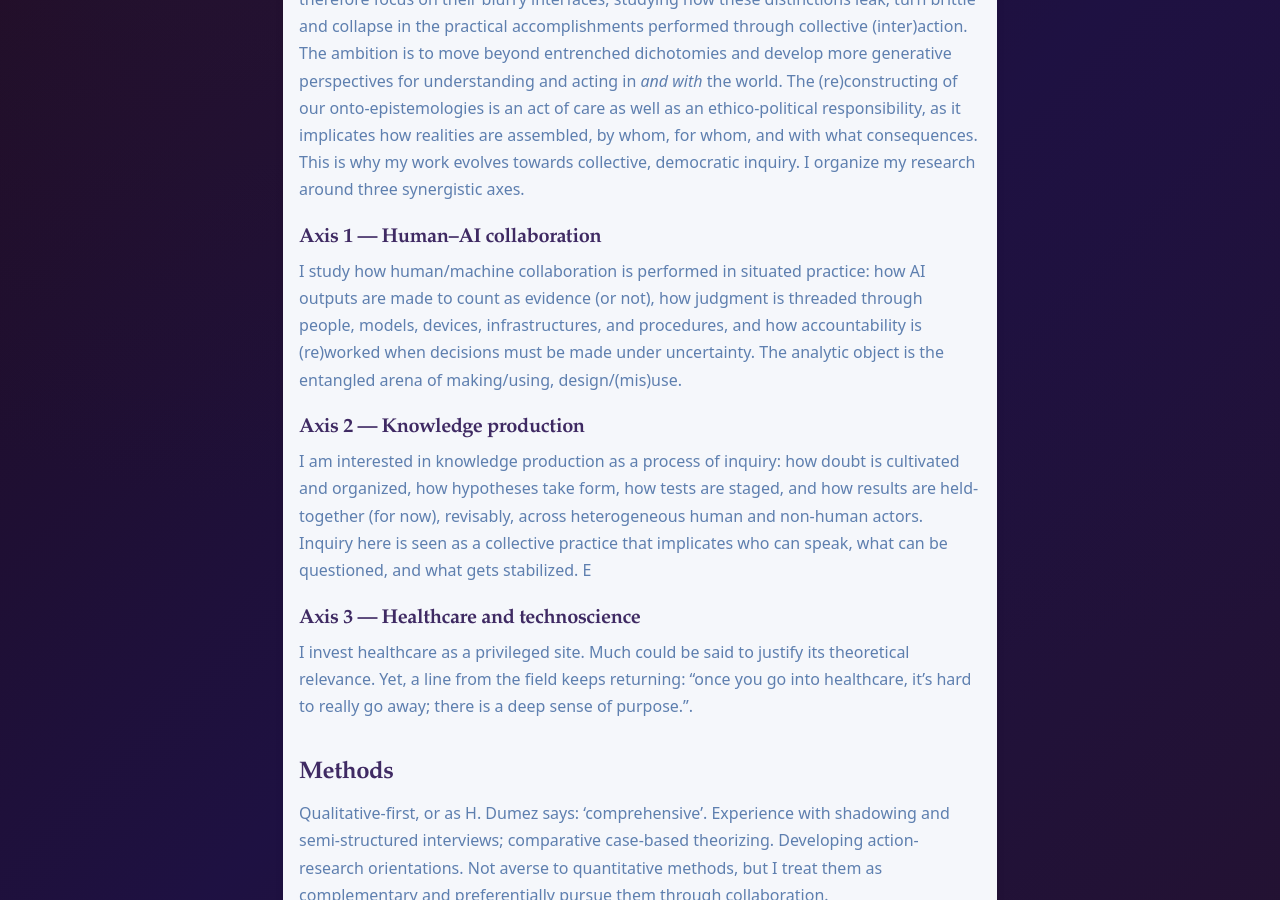
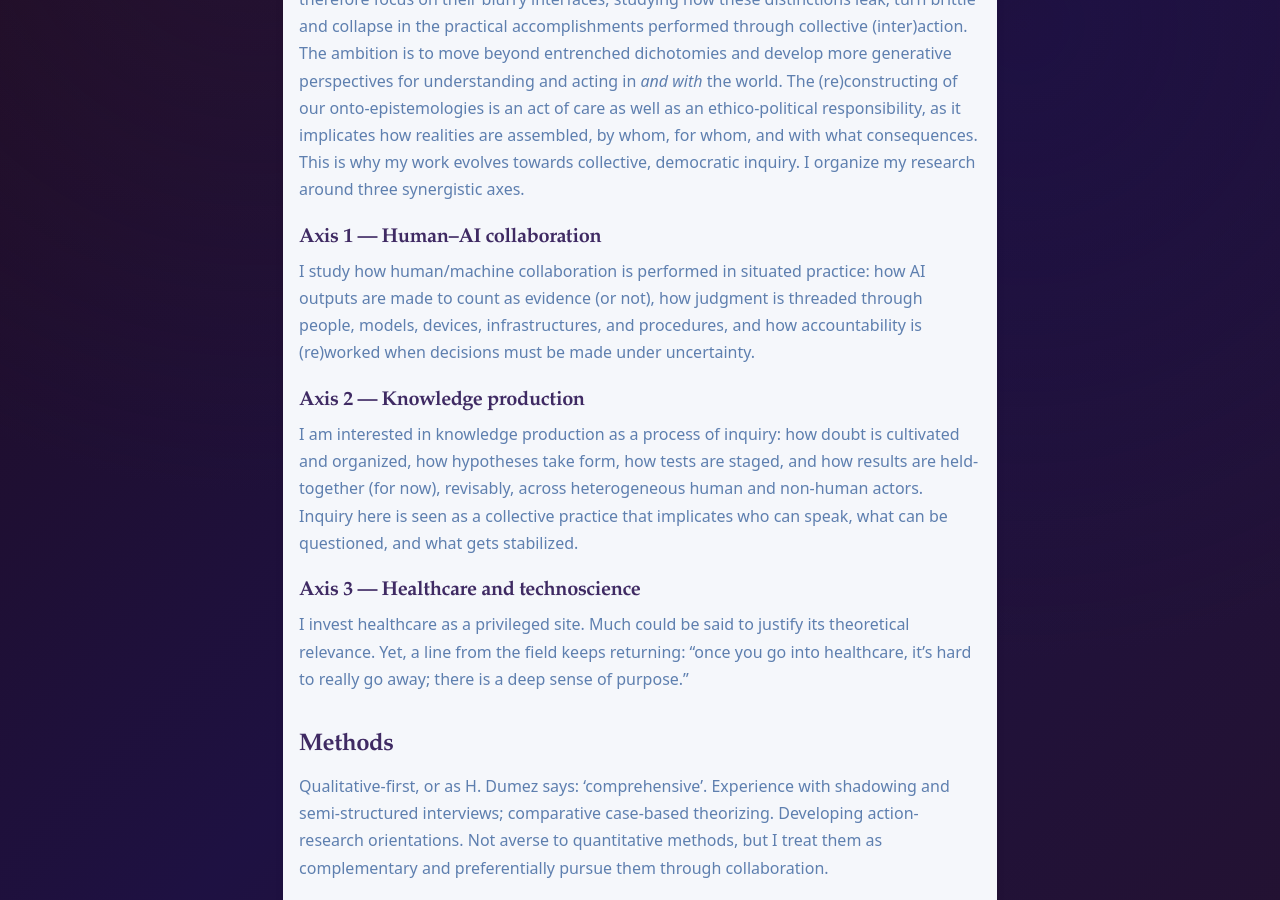
Before and after one commit to JPTorrents/jptorrents.github.io, a Jekyll site: the page built from _pages/index.md, in a window 1280 px wide and 900 px high, scrolled down 347 px. Built offline with Jekyll 4.4.1, drawn with Linux system fonts in a browser that asks for light colours.

Commit message:
Update index.md

```diff
--- a/_pages/index.md
+++ b/_pages/index.md
@@ -21,13 +21,13 @@ Fellow at the Centre de Recherche en Gestion (CNRS-i3), Institut Polytechnique d
 As a researcher, I work to challenge our traditional boundaries and habitual cuts: human/machine, knowing/doing, facts/values, expert/lay, organization/technology. I therefore focus on their blurry interfaces, studying how these distinctions leak, turn brittle and collapse in the practical accomplishments performed through collective (inter)action. The ambition is to move beyond entrenched dichotomies and develop more generative perspectives for understanding and acting in _and with_ the world. The (re)constructing of our onto-epistemologies is an act of care as well as an ethico-political responsibility, as it implicates how realities are assembled, by whom, for whom, and with what consequences. This is why my work evolves towards collective, democratic inquiry. I organize my research around three synergistic axes.
 
 ### Axis 1 — Human–AI collaboration
-I study how human/machine collaboration is performed in situated practice: how AI outputs are made to count as evidence (or not), how judgment is threaded through people, models, devices, infrastructures, and procedures, and how accountability is (re)worked when decisions must be made under uncertainty. The analytic object is the entangled arena of making/using, design/(mis)use.
+I study how human/machine collaboration is performed in situated practice: how AI outputs are made to count as evidence (or not), how judgment is threaded through people, models, devices, infrastructures, and procedures, and how accountability is (re)worked when decisions must be made under uncertainty.
 
 ### Axis 2 — Knowledge production
-I am interested in knowledge production as a process of inquiry: how doubt is cultivated and organized, how hypotheses take form, how tests are staged, and how results are held-together (for now), revisably, across heterogeneous human and non-human actors. Inquiry here is seen as a collective practice that implicates who can speak, what can be questioned, and what gets stabilized. E
+I am interested in knowledge production as a process of inquiry: how doubt is cultivated and organized, how hypotheses take form, how tests are staged, and how results are held-together (for now), revisably, across heterogeneous human and non-human actors. Inquiry here is seen as a collective practice that implicates who can speak, what can be questioned, and what gets stabilized.
 
 ### Axis 3 — Healthcare and technoscience
-I invest healthcare as a privileged site. Much could be said to justify its theoretical relevance. Yet, a line from the field keeps returning: “once you go into healthcare, it’s hard to really go away; there is a deep sense of purpose.”.
+I invest healthcare as a privileged site. Much could be said to justify its theoretical relevance. Yet, a line from the field keeps returning: “once you go into healthcare, it’s hard to really go away; there is a deep sense of purpose.”
 
 ## Methods
 Qualitative-first, or as H. Dumez says: 'comprehensive'. Experience with shadowing and semi-structured interviews; comparative case-based theorizing. Developing action-research orientations. Not averse to quantitative methods, but I treat them as complementary and preferentially pursue them through collaboration.
```
